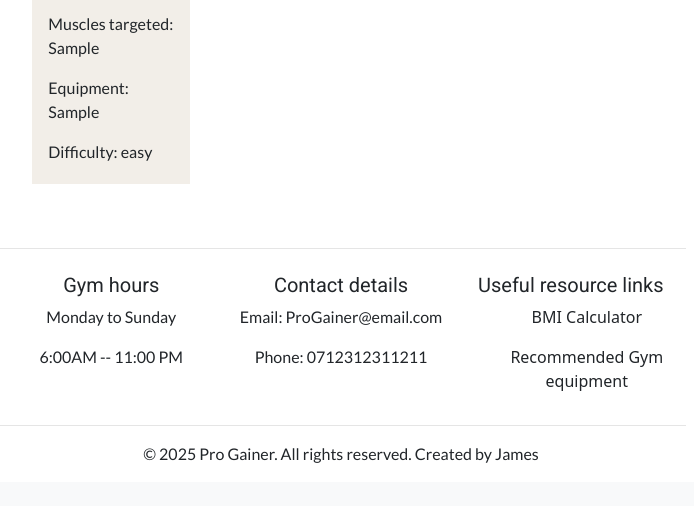
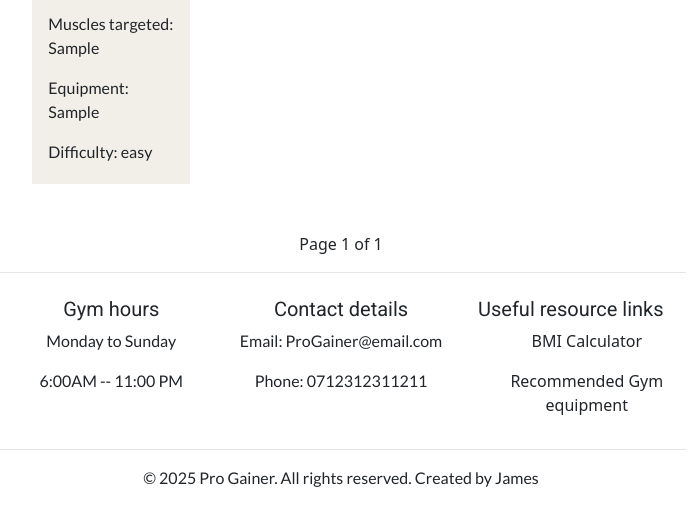
Before and after one commit to JamesBracken/Pro-Gainer, a Django app: page /exercise/favourite_exercise_list/ in a window 1280 px wide. Shown: the part 523-1029 px from the top of the page, without its empty margins (299-993 px from the left). Before the commit the page ends 986 px from the top, so only its background shows below. Run offline with Django 5.2, Linux system fonts and the light colour scheme; a user stored in the database is signed in; tables that the repository leaves empty hold one stand-in row (values such as "Sample post"); some libraries are stand-ins or nearby versions.

Commit message:
Add(exercise): favourites_list  paginator

```diff
--- a/exercise/templates/exercise/favourite_exercises_list.html
+++ b/exercise/templates/exercise/favourite_exercises_list.html
@@ -3,8 +3,8 @@
 {% block content %}
   <div class="container">
     <div class="row">
-      {% if exercises %}
-        {% for exercise in exercises %}
+      {% if page_object %}
+        {% for exercise in page_object %}
           <div class="col-12 col-md-6 col-xl-4 p-0">
             <div class="p-5 h-100">
               <div class="row exercise-item-content-container h-100">
@@ -23,6 +23,25 @@
             </div>
           </div>
         {% endfor %}
+        {% comment %}Paginator controller{% endcomment %}
+        {% comment %}Copied pasted from exercise_list.html{% endcomment %}
+        <div class="col-12">
+          <div class="pagination justify-content-center">
+            <span class="step-links">
+              {% if page_object.has_previous %}
+                <a class="mx-1 mx-sm-2 underline" href="?page=1">&laquo; first</a>
+                <a class="mx-1 mx-sm-2 underline" href="?page={{ page_object.previous_page_number }}">previous</a>
+              {% endif %}
+
+              <span class="current mx-1 mx-sm-3">Page {{ page_object.number }} of {{ page_object.paginator.num_pages }}</span>
+
+              {% if page_object.has_next %}
+                <a class="mx-1 mx-sm-2 underline" href="?page={{ page_object.next_page_number }}">next</a>
+                <a class="mx-1 mx-sm-2 underline" href="?page={{ page_object.paginator.num_pages }}">last &raquo;</a>
+              {% endif %}
+            </span>
+          </div>
+        </div>
       {% else %}
         <div class="col-12 col-md-6 col-xl-4 p-0">
           <div class="p-5 h-100">
--- a/exercise/views.py
+++ b/exercise/views.py
@@ -160,8 +160,11 @@ def favourite_exercise_list(request):
         An instance of :model:`exercise.FavouriteExercises
     """
     favourite_exercises = FavouriteExercises.objects.filter(user=request.user)
+    paginator = Paginator(favourite_exercises, 30)
+    page_number = request.GET.get("page")
+    page_object = paginator.get_page(page_number)
     context = {
-        "exercises": favourite_exercises,
+        "page_object": page_object,
     }
     return render(request, "exercise/favourite_exercises_list.html", context)
 
```
